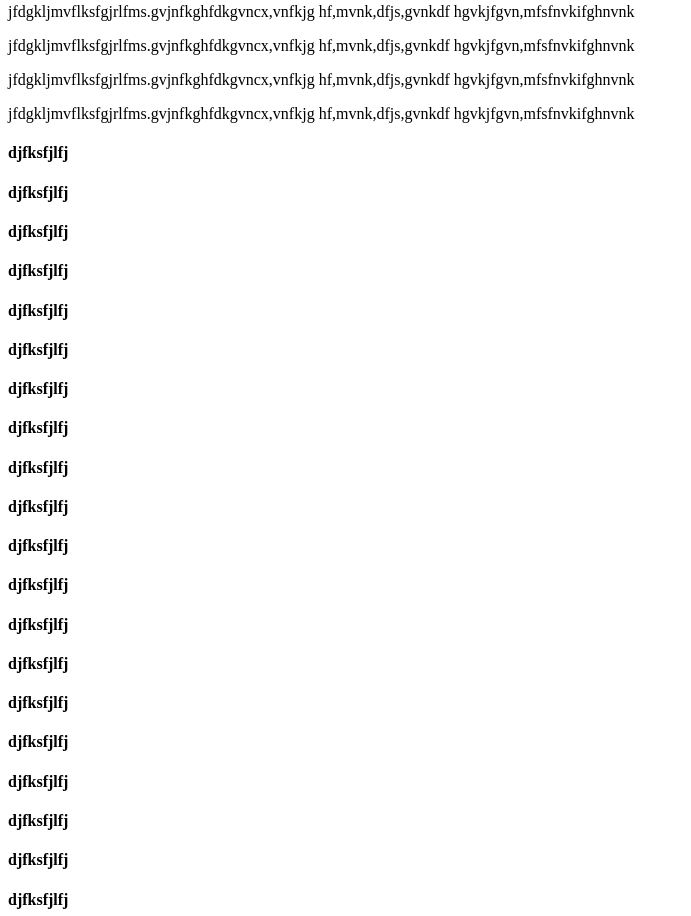
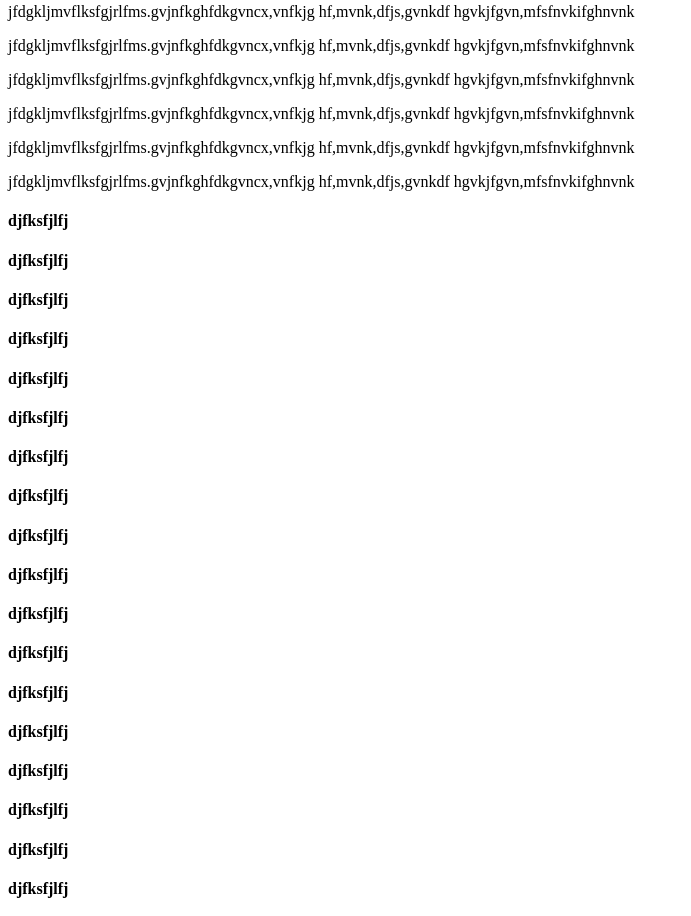
Before and after one commit to Subroto112001/UptoDate, a plain HTML site: page index.html in a window 1280 px wide. Shown: the part 1089-2005 px from the top of the page, without its empty margins (0-691 px from the left). Drawn offline with Linux system fonts and the light colour scheme.

Commit message:
something added

```diff
--- a/index.html
+++ b/index.html
@@ -46,6 +46,8 @@
         <div><p>jfdgkljmvflksfgjrlfms.gvjnfkghfdkgvncx,vnfkjg hf,mvnk,dfjs,gvnkdf hgvkjfgvn,mfsfnvkifghnvnk</p></div>
         <div><p>jfdgkljmvflksfgjrlfms.gvjnfkghfdkgvncx,vnfkjg hf,mvnk,dfjs,gvnkdf hgvkjfgvn,mfsfnvkifghnvnk</p></div>
         <div><p>jfdgkljmvflksfgjrlfms.gvjnfkghfdkgvncx,vnfkjg hf,mvnk,dfjs,gvnkdf hgvkjfgvn,mfsfnvkifghnvnk</p></div>
+        <div><p>jfdgkljmvflksfgjrlfms.gvjnfkghfdkgvncx,vnfkjg hf,mvnk,dfjs,gvnkdf hgvkjfgvn,mfsfnvkifghnvnk</p></div>
+        <div><p>jfdgkljmvflksfgjrlfms.gvjnfkghfdkgvncx,vnfkjg hf,mvnk,dfjs,gvnkdf hgvkjfgvn,mfsfnvkifghnvnk</p></div>
     </div>
 
     <div><h4>djfksfjlfj</h4></div>
```
